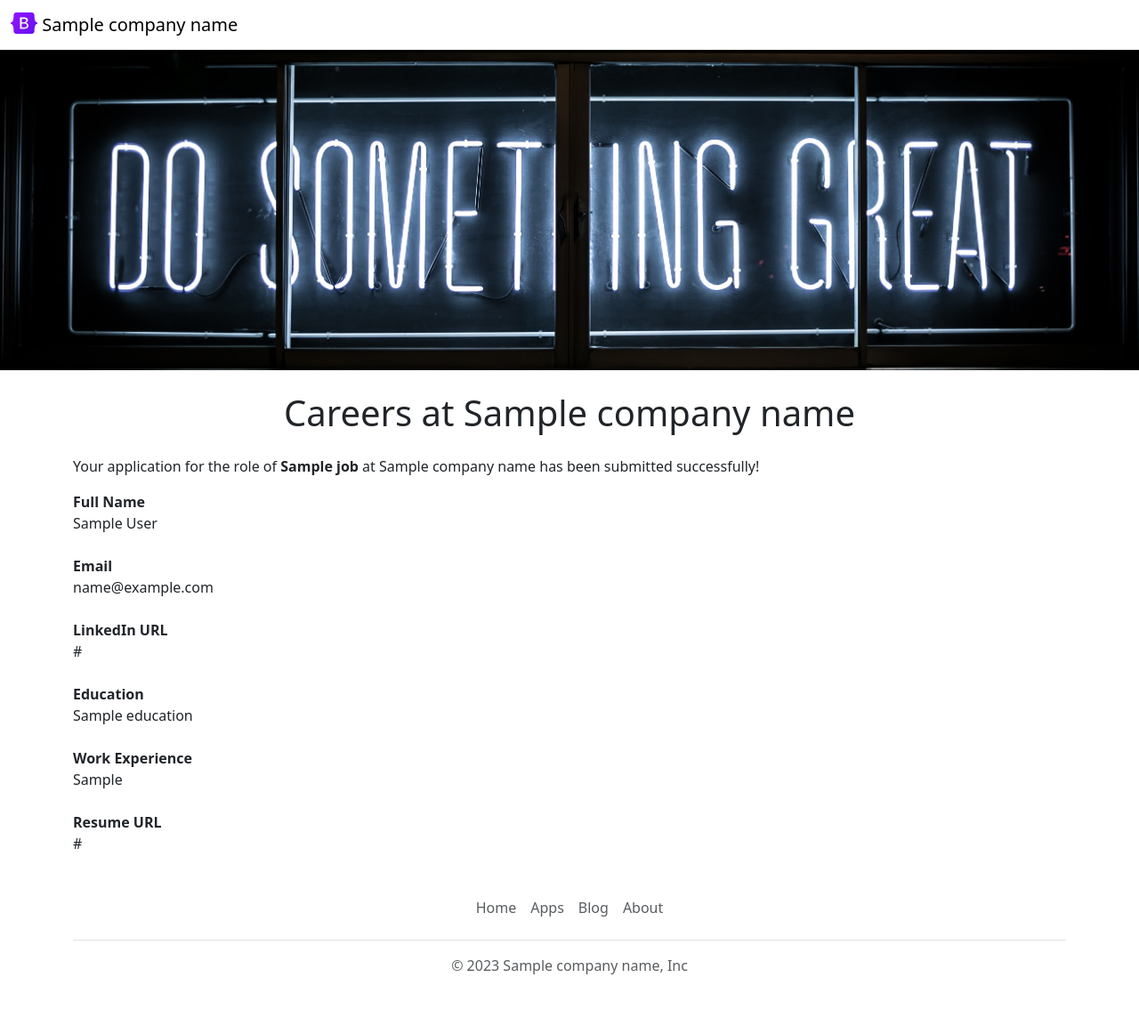
After one commit to sd614apps/careers-website, a Flask app: template templates/application_submitted.html in a window 1280 px wide. The commit adds this page. Shown: the whole page at 89% size. Run offline with Flask 2, Linux system fonts and the light colour scheme; the template is opened without the code that fills it: most values are stand-ins (such as "Sample title", 1, 10 or a date in 2020).

Commit message:
Added submission acknowledgement

```diff
--- a/app.py
+++ b/app.py
@@ -1,4 +1,4 @@
-from flask import Flask, render_template, request, jsonify
+from flask import Flask, render_template, request
 from database import load_jobs_from_db, load_job_from_db
 
 
@@ -31,13 +31,17 @@ def show_job(id):
                         company_name=company_name)
 
 
-@app.route("/job/<id>/apply")
+@app.route("/job/<id>/apply", methods=['post'])
 def apply_to_job(id):
-  data = request.args
+  data = request.form
+  job = load_job_from_db(id)
   # store this in the DB
   # send an email acknowledgement
   # display the acknowledgement
-  return jsonify(data)
+  return render_template("application_submitted.html",
+                        application=data,
+                        job = job,
+                        company_name=company_name)
 
 
 if __name__ == "__main__":
--- /dev/null
+++ b/templates/application_submitted.html
@@ -0,0 +1,40 @@
+<!DOCTYPE html>
+<html>
+  <head>
+    <title>{{job.title}} - Application Submitted</title>
+    {% include 'bootstrap.html' %}
+    <link rel="icon" type="image/x-icon" href="https://careers-website.sd614apps.repl.co/static/images/careers-website-icon.ico">
+  </head>
+  <body>
+    {% include 'nav.html' %}
+    {% include 'banner.html' %}
+
+    <div class="container">
+      <h1 class="text-center mt-2 mb-4">
+        Careers at {{company_name}}
+      </h1>
+
+      <p>Your application for the role of <b>{{job.title}}</b> at {{company_name}} has been submitted successfully!</p>
+
+      <b>Full Name</b>
+      <div class="mb-4">{{application['full_name']}}</div>
+
+      <b>Email</b>
+      <div class="mb-4">{{application['email']}}</div>
+
+      <b>LinkedIn URL</b>
+      <div class="mb-4">{{application['linkedin_url']}}</div>
+
+      <b>Education</b>
+      <div class="mb-4">{{application['education']}}</div>
+
+      <b>Work Experience</b>
+      <div class="mb-4">{{application['work_experience']}}</div>
+
+      <b>Resume URL</b>
+      <div class="mb-4">{{application['resume_url']}}</div>
+    </div>
+
+    {% include 'footer.html' %}
+  </body>
+</html>
```
Also changed, not shown: templates/application_form.html (+16 -1 lines).
